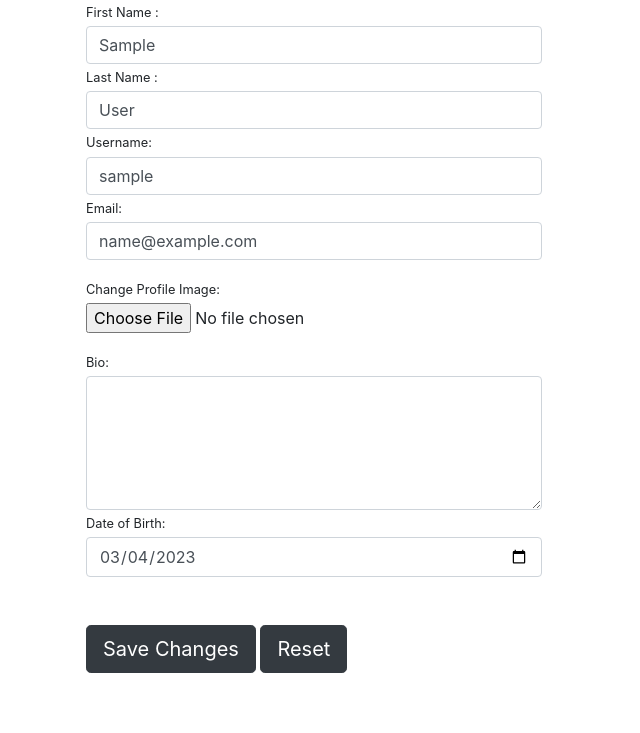
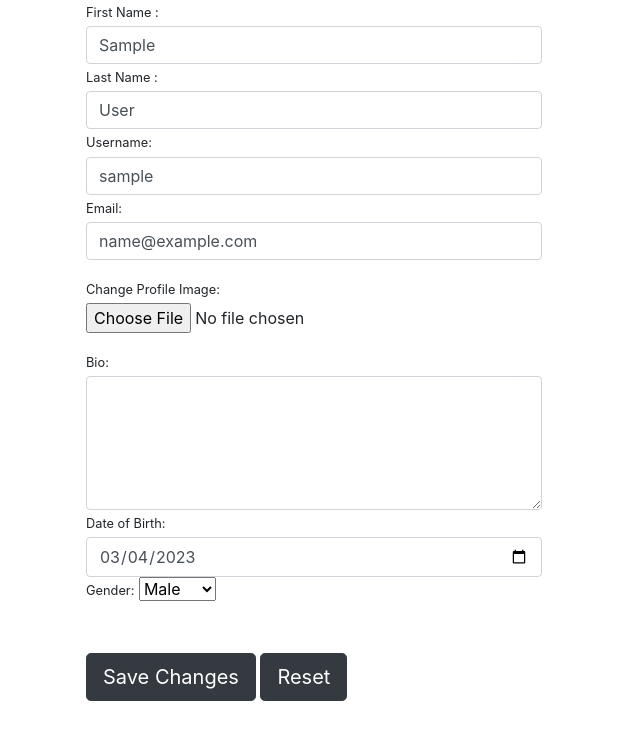
Before and after one commit to dhakal9/nitv, a Django app: page /profile/ in a window 1280 px wide. Shown: the part 253-986 px from the top of the page, without its empty margins (0-640 px from the left). Before the commit the page ends 926 px from the top, so only its background shows below. Run offline with Django 3.2, Linux system fonts and the light colour scheme; the visitor is signed in with stand-in values (Sample User, id 1); some libraries are stand-ins or nearby versions.

Commit message:
gender added

```diff
--- a/users/forms.py
+++ b/users/forms.py
@@ -93,8 +93,8 @@ class UpdateProfileForm(forms.ModelForm):
     avatar = forms.ImageField(widget=forms.FileInput(attrs={'class': 'form-control-file'}))
     bio = forms.CharField(widget=forms.Textarea(attrs={'class': 'form-control', 'rows': 5}))
     dob = forms.DateField(widget=forms.DateInput(attrs={'class': 'form-control', 'type':'date' }))
-    #gender = forms.CharField(widget=forms.Select(attrs={'class':'forms-control'}, choices=GENDER_CHOICES))
+    gender = forms.CharField(widget=forms.Select(attrs={'class':'forms-control'}, choices=GENDER_CHOICES))
 
     class Meta:
         model = Profile
-        fields = ['avatar', 'bio', 'dob']
+        fields = ['avatar', 'bio', 'dob', 'gender']
--- a/users/models.py
+++ b/users/models.py
@@ -15,7 +15,7 @@ class Profile(models.Model):
         ('M', 'Male'),
         ('F', 'Female'),
     )
-    #gender = models.CharField(max_length=1, choices=GENDER_CHOICES)
+    gender = models.CharField(max_length=1, choices=GENDER_CHOICES, default=GENDER_CHOICES[0])
 
 
 
--- a/users/templates/users/profile.html
+++ b/users/templates/users/profile.html
@@ -38,6 +38,8 @@
                     <label class="small mb-1">Bio:</label> {{ profile_form.bio }}
 
                     <label class="small mb-1">Date of Birth:</label> {{ profile_form.dob }}
+
+                    <label class="small mb-1">Gender:</label> {{ profile_form.gender }}
                 </div>
             </div>
             <br><br>
```
Also changed, not shown: users/migrations/0006_profile_gender.py (added).
